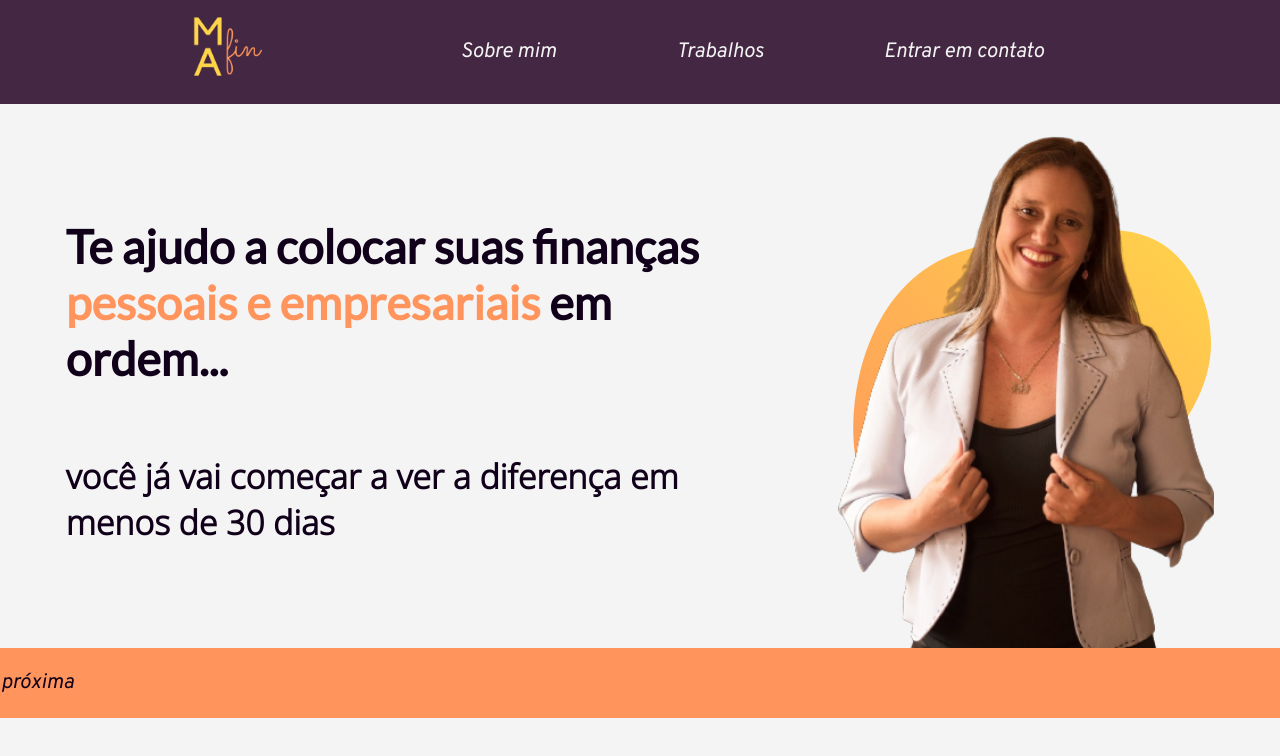
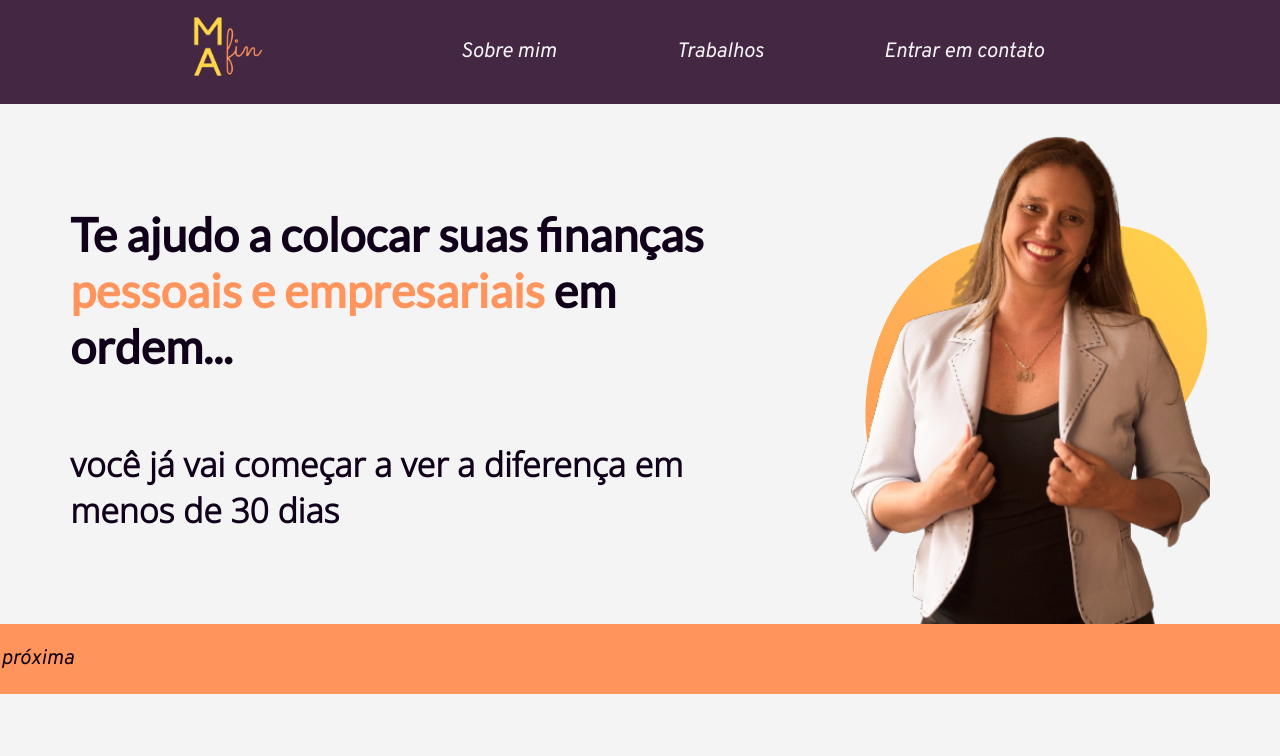
Before and after one commit to yannidilly/MAfin, a React (Create React App) app: page / in a window 1280 px wide. Shown: the top 756 px of the page. Built offline with nearby package versions, Linux system fonts and the light colour scheme.

Commit message:
corrige tamanho imagem da intro-section

```diff
--- a/src/styles/pages/Home.css
+++ b/src/styles/pages/Home.css
@@ -22,7 +22,7 @@
   background-position: bottom;
   background-size: 150%;
   padding-top: 2rem;
-  height: 40vw;
+  height: calc(35vw + 5vh);
 }
 
 .about-section {
```
